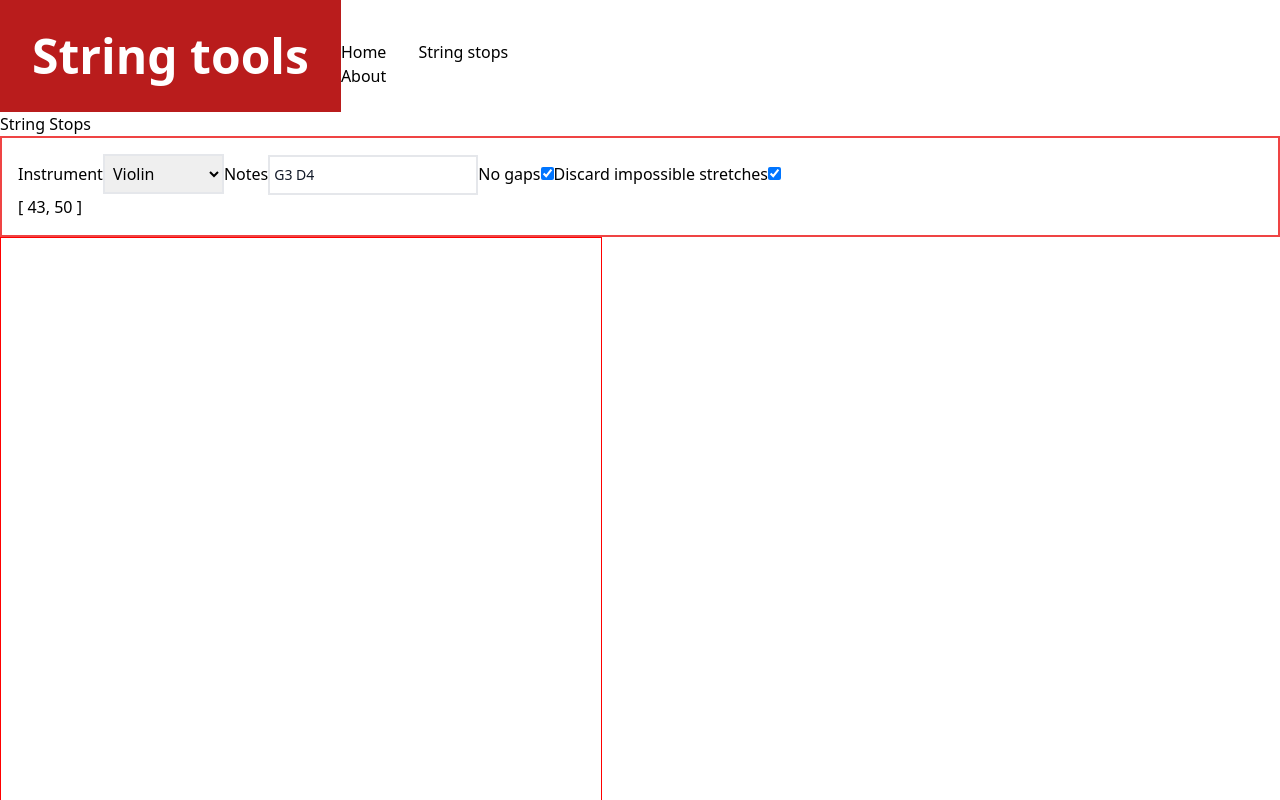
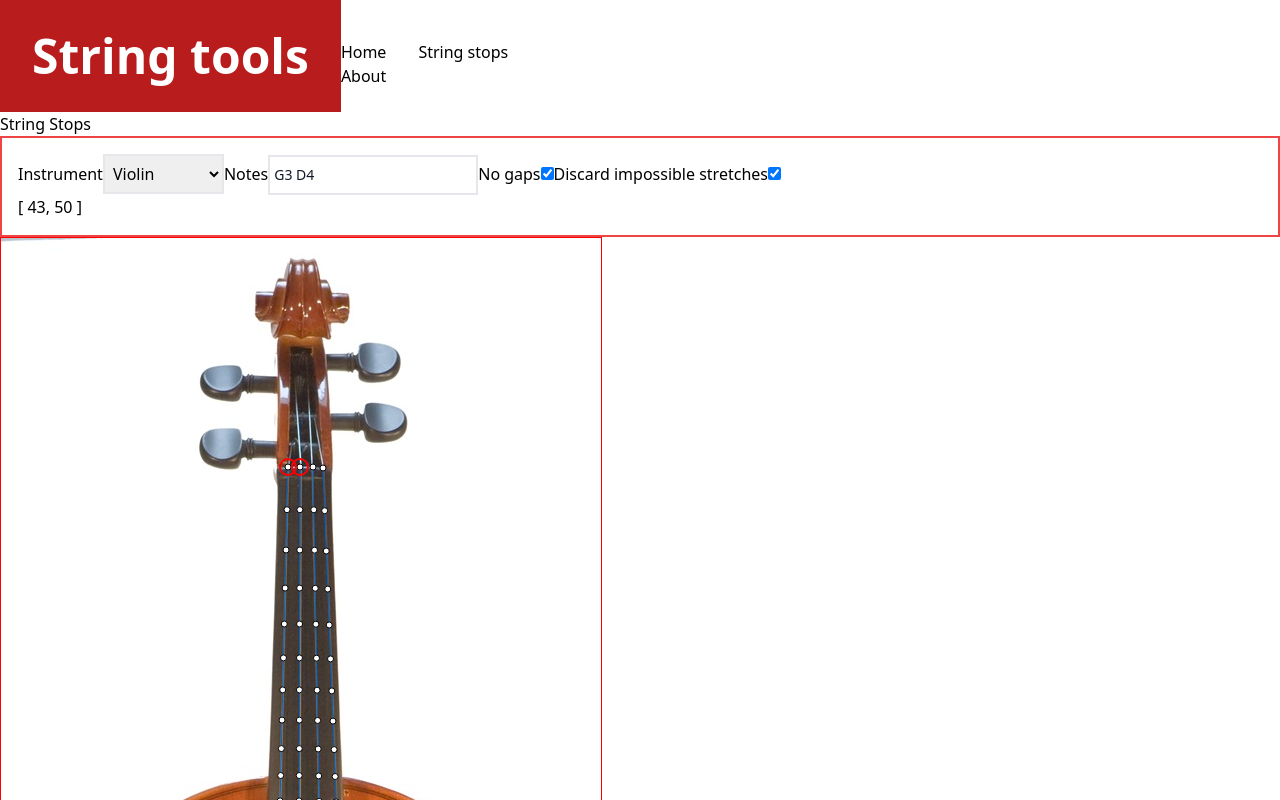
Before and after one commit to icalvo/StringTools, a Vue app: page /stringstops in a window 1280 px wide. Shown: the top 800 px of the page. Built offline with nearby package versions, Linux system fonts and the light colour scheme.

Commit message:
Invalid notes and fingerings represented as empty arrays.

```diff
--- a/src/components/NoteInput.vue
+++ b/src/components/NoteInput.vue
@@ -1,6 +1,7 @@
 <script setup lang="ts">
 import {computed, ref} from "vue";
 import {noteNumber} from "@/data/fingerings";
+
 withDefaults(
     defineProps<{
       notes: Array<number>
@@ -10,7 +11,7 @@ import {noteNumber} from "@/data/fingerings";
 const notes = ref('G3 D4')
 const computedNotes = computed(() => {
   const noteNumbers = notes.value
-        .split(" ")
+      .split(' ')
       .map(noteName => ({noteName, noteNumber: noteNumber(noteName)}))
 
   for (const result of noteNumbers) {
@@ -21,11 +22,6 @@ import {noteNumber} from "@/data/fingerings";
 
       return []
     }
-    }
-
-    if (noteNumbers.length < 2) {
-      console.log("I need at least two notes")
-      return []
   }
 
   return noteNumbers.map(r => r.noteNumber).filter(f => typeof f === 'number')
--- a/src/components/StopsDiagram.vue
+++ b/src/components/StopsDiagram.vue
@@ -5,7 +5,7 @@ import type {Stop} from "@/data/types";
 import {getStopRelPos} from "@/data/fingerings";
 
 const props = defineProps<{
-  fingerings: Array<Array<Stop>> | null,
+  fingerings: Array<Array<Stop>>,
   instrumentIndex: number
 }>()
 
@@ -140,9 +140,9 @@ async function drawAll() {
 
   await drawInstrument(instrument);
 
-  if (fingerings !== null)
-    drawFingerings(instrument, fingerings)
+  drawFingerings(instrument, fingerings)
 }
+
 watch(() => props.fingerings, () => {
   drawAll()
 });
@@ -151,6 +151,7 @@ watch(() => props.instrumentIndex, () => {
   drawAll()
 });
 
+onMounted(() => drawAll())
 </script>
 
 <template>
--- a/src/views/StringStopsView.vue
+++ b/src/views/StringStopsView.vue
@@ -35,7 +35,11 @@ const validatePossibleStretch = ref(true)
 
 const fingerings = computed(() => {
   const notes = computedNotes
-  if (notes.value === null) return null
+  if (notes.value.length < 2) {
+    console.log("I need at least two notes")
+    return []
+  }
+
   const instrument = instruments[selectedInstrument.value]
   const validations = []
   if (validateNoGaps.value) validations.push(hasNoGaps)
```
Lines whose indentation alone changed are shown as unchanged.
